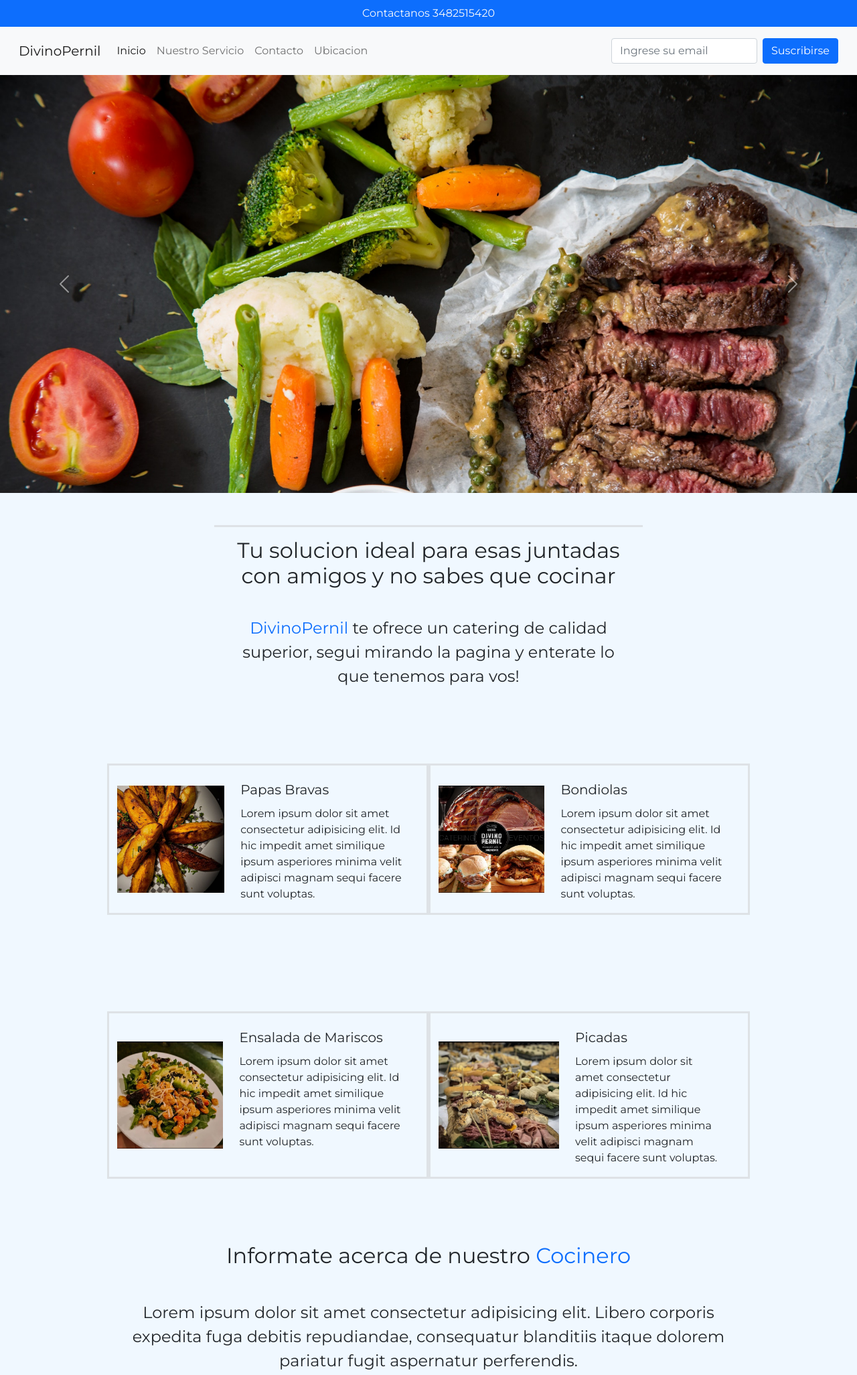
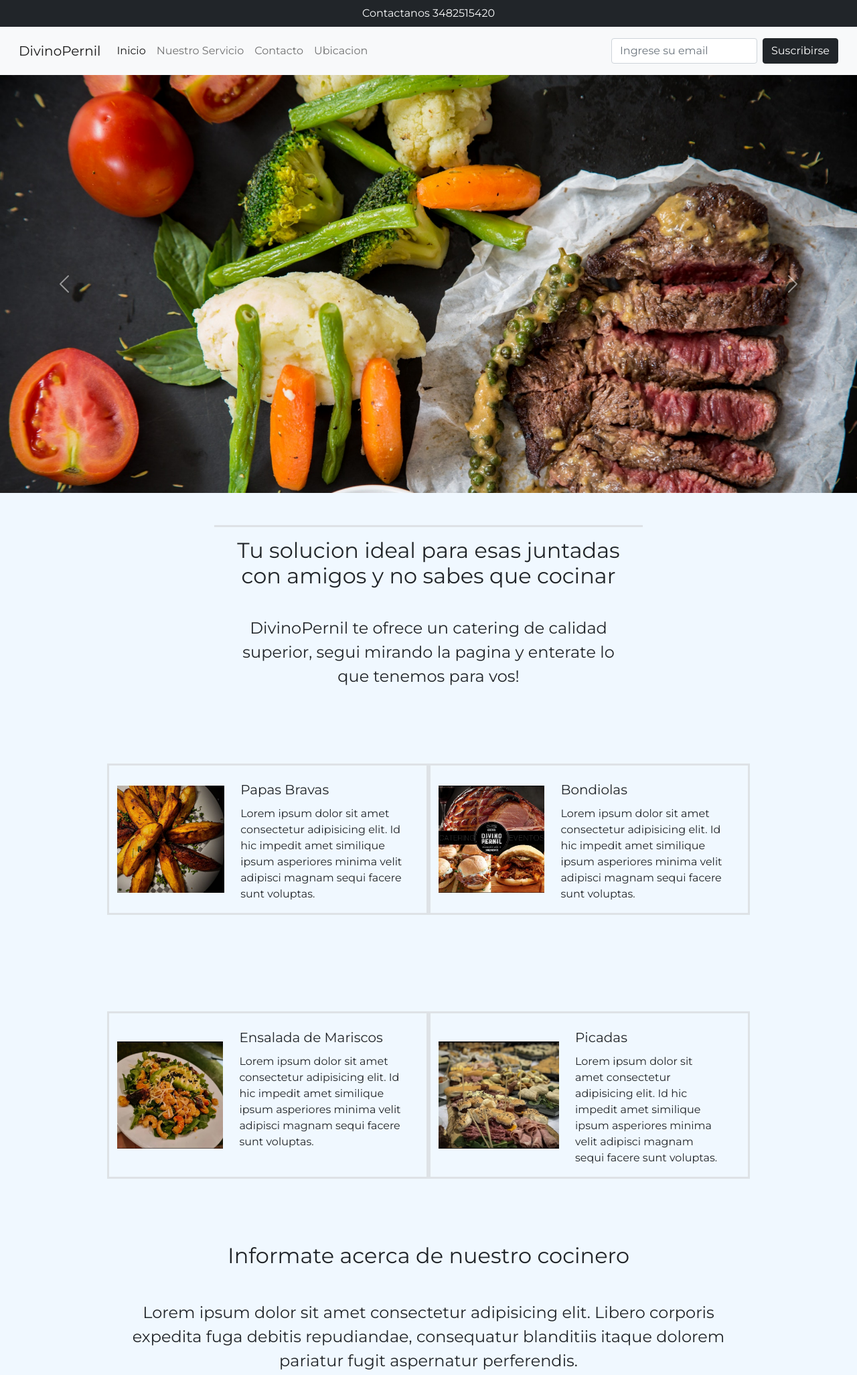
Before and after one commit to tomy0911/bootstrap, a plain HTML site: page index.html in a window 1280 px wide. Shown: the top 2053 px of the page at 67% size. Drawn offline with nearby package versions, Linux system fonts and the light colour scheme; a script that the page names is missing.

Commit message:
Proyecto final 2da entrega

```diff
--- a/css/estilos.css
+++ b/css/estilos.css
@@ -90,7 +90,6 @@ img:hover{
 /*=========================Footer================================*/
 
 footer {
-    background: #163775 ;
     min-height: 100px;
 }
 
--- a/index.html
+++ b/index.html
@@ -22,7 +22,7 @@
 
     <!-- Encabezado -->
 
-    <header class="container-fluid bg-primary d-flex justify-content-center ">
+    <header class="container-fluid bg-dark d-flex justify-content-center ">
         <p class="text-light mb-0 p-2 fs-6">Contactanos 3482515420</p>
     </header>
 
@@ -58,7 +58,7 @@
 
                 <form class="d-flex">
                     <input class="form-control me-2" type="email" placeholder="Ingrese su email" aria-label="email">
-                    <button class="btn btn-primary btn-primary-outline-success" type="button">Suscribirse</button>
+                    <button class="btn btn-dark btn-dark-outline-success" type="button">Suscribirse</button>
                 </form>
             </div>
         </div>
@@ -104,7 +104,7 @@
 
         </h1>
         <p class="p-3 fs-4">
-            <span class="text-primary">DivinoPernil</span>
+            <span class="text-dark">DivinoPernil</span>
             te ofrece un catering de calidad superior,
             segui mirando la pagina y enterate lo que tenemos para vos!
         </p>
@@ -162,7 +162,7 @@
 
     <section>
         <div class="w-75 m-auto text-center" id="cocinero">
-            <h1 class="mb-5 fs-2">Informate acerca de nuestro <span class="text-primary">Cocinero</span></h1>
+            <h1 class="mb-5 fs-2">Informate acerca de nuestro <span class="text-dark">cocinero</span></h1>
             <p class="fs-4">Lorem ipsum dolor sit amet consectetur adipisicing elit. Libero corporis expedita fuga
                 debitis repudiandae, consequatur blanditiis itaque dolorem pariatur fugit aspernatur perferendis.</p>
         </div>
@@ -240,7 +240,7 @@
 
     <!-- Footer -->
 
-    <footer class="w-100  d-flex  align-items-center justify-content-center flex-wrap">
+    <footer class="w-100  d-flex  align-items-center justify-content-center flex-wrap bg-dark">
         <p class="fs-5 px-3  pt-3">DivinoPernil &copy; Todos Los Derechos Reservados 2022</p>
         <div id="iconos">
             <a href="#"><i class="bi bi-facebook"></i></a>
```
